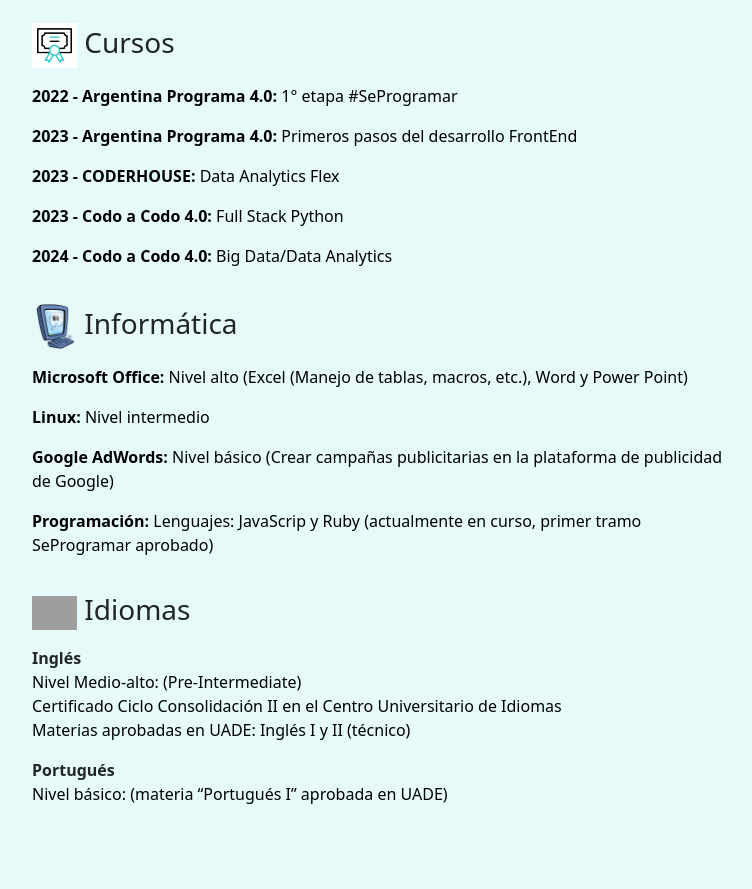
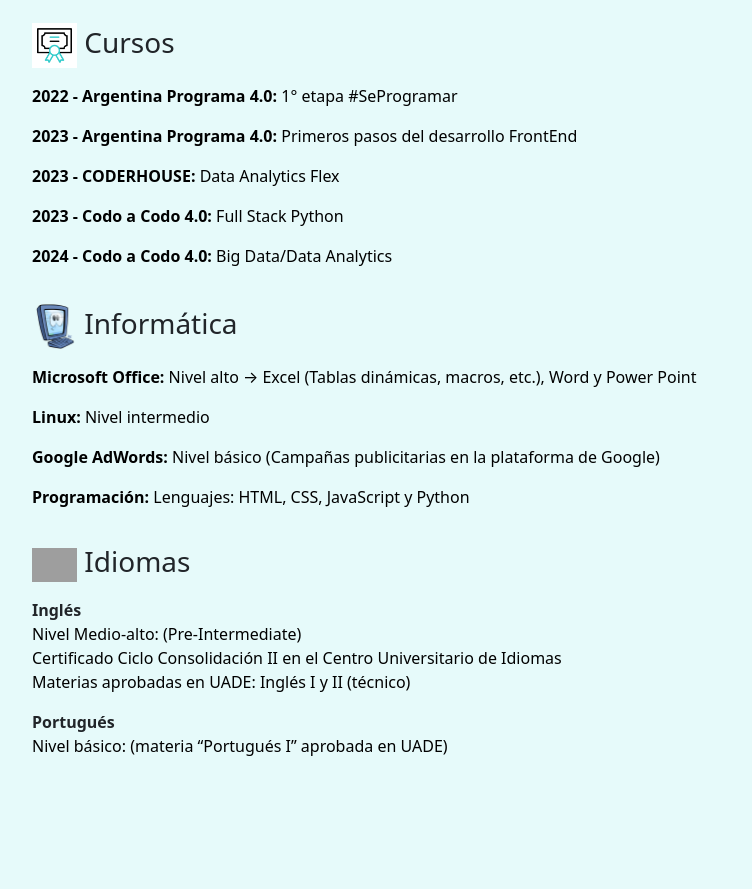
Before and after one commit to martin85pmp/martin85pmp.github.io, a plain HTML site: page index.html in a window 1280 px wide. Shown: the part 1945-2834 px from the top of the page, without its empty margins (303-1055 px from the left). Drawn offline with nearby package versions, Linux system fonts and the light colour scheme; grey boxes are pictures that could not be loaded.

Commit message:
Update index.html

```diff
--- a/index.html
+++ b/index.html
@@ -172,16 +172,16 @@ objetivos y un análisis de los recursos para optimizar la utilización de las f
                 Informática
             </h3>
                 <p>
-                    <div class="descripcion"><strong>Microsoft Office:</strong> Nivel alto (Excel (Manejo de tablas, macros, etc.), Word y Power Point)</div>
+                    <div class="descripcion"><strong>Microsoft Office:</strong> Nivel alto → Excel (Tablas dinámicas, macros, etc.), Word y Power Point</div>
                 </p>
                 <p>
                     <div class="descripcion"><strong>Linux:</strong> Nivel intermedio</div>
                 </p>
                 <p>
-                    <div class="descripcion"><strong>Google AdWords:</strong> Nivel básico (Crear campañas publicitarias en la plataforma de publicidad de Google)</div>
+                    <div class="descripcion"><strong>Google AdWords:</strong> Nivel básico (Campañas publicitarias en la plataforma de Google)</div>
                 </p>
                 <p>
-                    <div class="descripcion"><strong>Programación:</strong> Lenguajes: JavaScrip y Ruby (actualmente en curso, primer tramo SeProgramar aprobado)</div>
+                    <div class="descripcion"><strong>Programación:</strong> Lenguajes: HTML, CSS, JavaScript y Python</div>
                 </p>
 
             <h3 class="titulo2">
```
